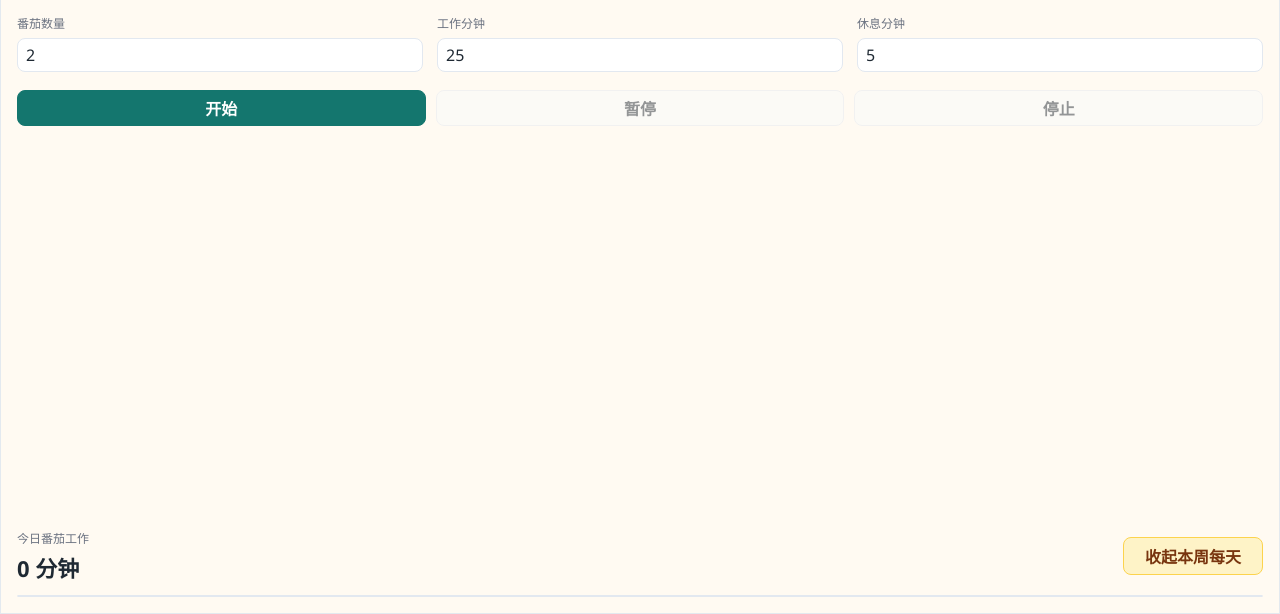
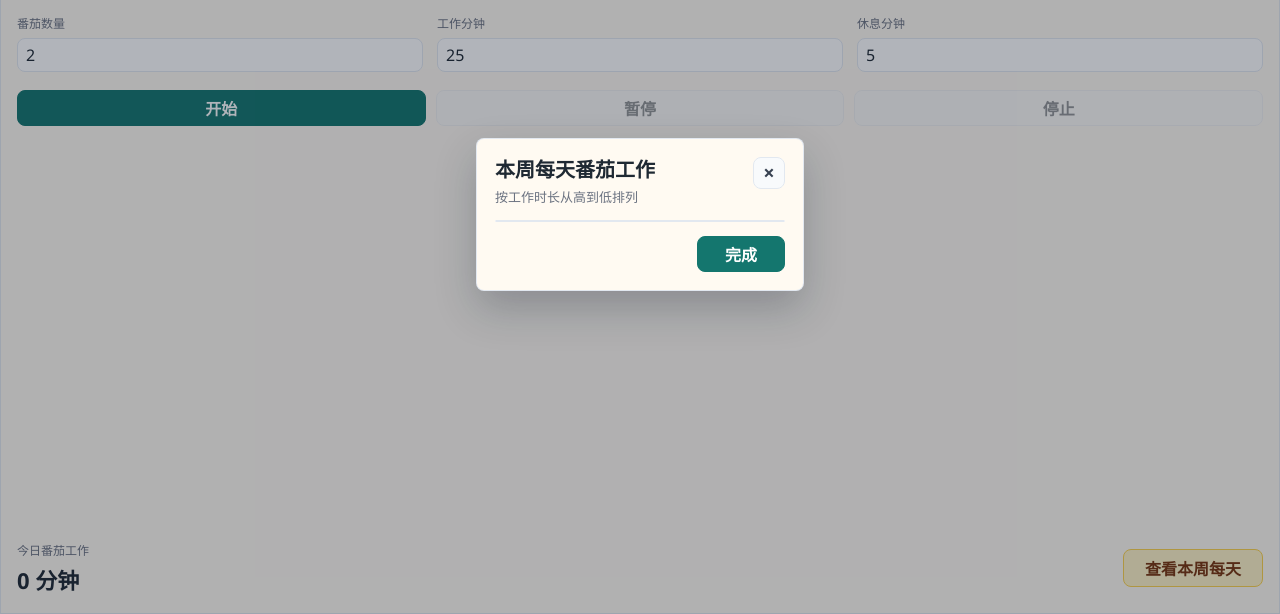
Before and after one commit to retrieve08/pomodoro-lite, an Electron app: page src/index.html in a window 1280 px wide. Both pictures are taken after a click on the button "查看本周每天". Shown: the part 186-800 px from the top of the page. Drawn offline with Linux system fonts and the light colour scheme; no server answers.

Commit message:
Fist full version commit

```diff
--- a/src/index.html
+++ b/src/index.html
@@ -63,10 +63,22 @@
             <strong id="todayMinutes">0 分钟</strong>
           </div>
           <button class="week-toggle" id="weekDetailsButton" type="button">查看本周每天</button>
-          <div class="week-details" id="weekDetails" hidden>
-            <div class="week-rows" id="weekRows"></div>
-          </div>
         </section>
+      </section>
+
+      <section class="week-dialog" id="weekDialog" role="dialog" aria-modal="true" aria-labelledby="weekDialogTitle" hidden>
+        <div class="week-dialog-backdrop" data-week-dialog-close></div>
+        <div class="week-dialog-card" role="document">
+          <header class="week-dialog-header">
+            <div>
+              <h2 id="weekDialogTitle">本周每天番茄工作</h2>
+              <p>按工作时长从高到低排列</p>
+            </div>
+            <button class="soft-button week-dialog-x" id="weekDialogXButton" type="button" aria-label="关闭">×</button>
+          </header>
+          <div class="week-rows" id="weekRows"></div>
+          <button class="primary week-dialog-close" id="weekDialogCloseButton" type="button">完成</button>
+        </div>
       </section>
     </main>
 
--- a/src/renderer.js
+++ b/src/renderer.js
@@ -16,13 +16,16 @@ const elements = {
   pomodoroCount: document.getElementById("pomodoroCount"),
   workMinutes: document.getElementById("workMinutes"),
   breakMinutes: document.getElementById("breakMinutes"),
+  settingsForm: document.getElementById("settingsForm"),
   startButton: document.getElementById("startButton"),
   pauseButton: document.getElementById("pauseButton"),
   stopButton: document.getElementById("stopButton"),
   errorMessage: document.getElementById("errorMessage"),
   todayMinutes: document.getElementById("todayMinutes"),
   weekDetailsButton: document.getElementById("weekDetailsButton"),
-  weekDetails: document.getElementById("weekDetails"),
+  weekDialog: document.getElementById("weekDialog"),
+  weekDialogXButton: document.getElementById("weekDialogXButton"),
+  weekDialogCloseButton: document.getElementById("weekDialogCloseButton"),
   weekRows: document.getElementById("weekRows")
 };
 
@@ -124,11 +127,17 @@ function renderStats(stats) {
 
     return stats.weekDays.indexOf(left) - stats.weekDays.indexOf(right);
   });
+  const maxMinutes = Math.max(1, ...sortedDays.map((day) => day.minutes));
 
   sortedDays.forEach((day) => {
     const row = document.createElement("div");
     row.className = "week-row";
-    row.innerHTML = `<span>${day.label}</span><strong>${day.minutes} 分钟</strong>`;
+    const fillWidth = day.minutes === 0 ? 0 : Math.max(8, Math.round((day.minutes / maxMinutes) * 100));
+    row.innerHTML = `
+      <span class="week-day">${day.label}</span>
+      <span class="week-bar" aria-hidden="true"><span class="week-fill" style="width: ${fillWidth}%"></span></span>
+      <strong>${day.minutes} 分钟</strong>
+    `;
     elements.weekRows.appendChild(row);
   });
 }
@@ -261,6 +270,16 @@ async function setCompact(compact) {
   elements.app.classList.toggle("is-compact", compact);
 }
 
+function openWeekDialog() {
+  elements.weekDialog.hidden = false;
+  elements.weekDialogCloseButton.focus();
+}
+
+function closeWeekDialog() {
+  elements.weekDialog.hidden = true;
+  elements.weekDetailsButton.focus();
+}
+
 elements.startButton.addEventListener("click", startSession);
 elements.pauseButton.addEventListener("click", togglePause);
 elements.stopButton.addEventListener("click", stopSession);
@@ -268,10 +287,18 @@ elements.pinButton.addEventListener("click", togglePin);
 elements.compactButton.addEventListener("click", () => setCompact(true));
 elements.expandButton.addEventListener("click", () => setCompact(false));
 elements.closeButton.addEventListener("click", () => api.closeWindow());
-elements.weekDetailsButton.addEventListener("click", () => {
-  const isHidden = elements.weekDetails.hidden;
-  elements.weekDetails.hidden = !isHidden;
-  elements.weekDetailsButton.textContent = isHidden ? "收起本周每天" : "查看本周每天";
+elements.weekDetailsButton.addEventListener("click", openWeekDialog);
+elements.weekDialogXButton.addEventListener("click", closeWeekDialog);
+elements.weekDialogCloseButton.addEventListener("click", closeWeekDialog);
+elements.weekDialog.addEventListener("click", (event) => {
+  if (event.target.matches("[data-week-dialog-close]")) {
+    closeWeekDialog();
+  }
+});
+window.addEventListener("keydown", (event) => {
+  if (event.key === "Escape" && !elements.weekDialog.hidden) {
+    closeWeekDialog();
+  }
 });
 
 [elements.pomodoroCount, elements.workMinutes, elements.breakMinutes].forEach((input) => {
--- a/src/styles.css
+++ b/src/styles.css
@@ -267,30 +267,84 @@ input:focus {
   border-color: var(--warm-line);
 }
 
-.week-details {
-  grid-column: 1 / -1;
+.week-dialog {
+  position: fixed;
+  inset: 0;
+  z-index: 10;
+  display: grid;
+  place-items: center;
+  padding: 16px;
+  -webkit-app-region: no-drag;
+}
+
+.week-dialog[hidden] {
+  display: none;
+}
+
+.week-dialog-backdrop {
+  position: absolute;
+  inset: 0;
+  background: rgba(15, 23, 42, 0.32);
+}
+
+.week-dialog-card {
+  position: relative;
+  display: flex;
+  width: min(328px, calc(100vw - 24px));
+  max-height: calc(100vh - 28px);
+  flex-direction: column;
+  gap: 14px;
+  padding: 18px;
+  border: 1px solid rgba(226, 232, 240, 0.98);
+  border-radius: 8px;
+  background: var(--panel);
+  box-shadow: 0 18px 42px rgba(15, 23, 42, 0.24);
+  overflow: auto;
+}
+
+.week-dialog-header {
+  display: grid;
+  grid-template-columns: minmax(0, 1fr) auto;
+  gap: 10px;
+  align-items: start;
+}
+
+.week-dialog-header h2 {
+  margin: 0;
+  font-size: 20px;
+  line-height: 1.25;
+}
+
+.week-dialog-header p {
+  margin: 5px 0 0;
+  color: var(--muted);
+  font-size: 13px;
+}
+
+.week-dialog-x {
+  width: 32px;
+  min-width: 32px;
+  padding: 0;
+  font-size: 20px;
+  line-height: 1;
+}
+
+.week-rows {
+  display: flex;
+  flex-direction: column;
   border: 1px solid var(--line);
   border-radius: 8px;
   overflow: hidden;
   background: #ffffff;
 }
 
-.week-details[hidden] {
-  display: none;
-}
-
-.week-rows {
-  display: flex;
-  flex-direction: column;
-}
-
 .week-row {
   display: grid;
-  grid-template-columns: 1fr auto;
+  grid-template-columns: 42px minmax(80px, 1fr) 76px;
   align-items: center;
-  gap: 8px;
-  min-height: 30px;
-  padding: 6px 10px;
+  gap: 10px;
+  min-height: 34px;
+  padding: 7px 10px;
   border-top: 1px solid var(--line);
 }
 
@@ -298,8 +352,39 @@ input:focus {
   border-top: 0;
 }
 
+.week-day,
 .week-row strong {
   font-size: 14px;
+}
+
+.week-day {
+  font-weight: 700;
+  color: #374151;
+}
+
+.week-row strong {
+  text-align: right;
+  color: var(--muted);
+}
+
+.week-bar {
+  height: 12px;
+  border-radius: 999px;
+  overflow: hidden;
+  background: #f1f5f9;
+}
+
+.week-fill {
+  display: block;
+  height: 100%;
+  border-radius: inherit;
+  background: var(--accent);
+}
+
+.week-dialog-close {
+  align-self: flex-end;
+  min-width: 88px;
+  padding: 0 18px;
 }
 
 .compact-bar {
```
